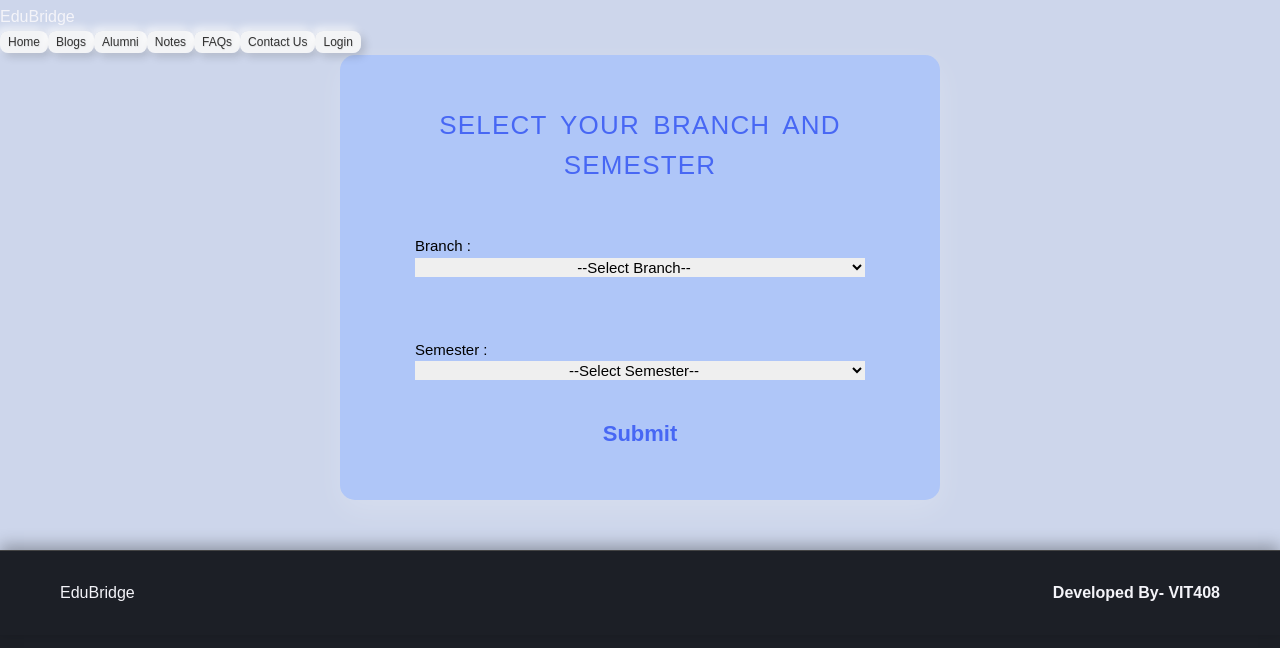
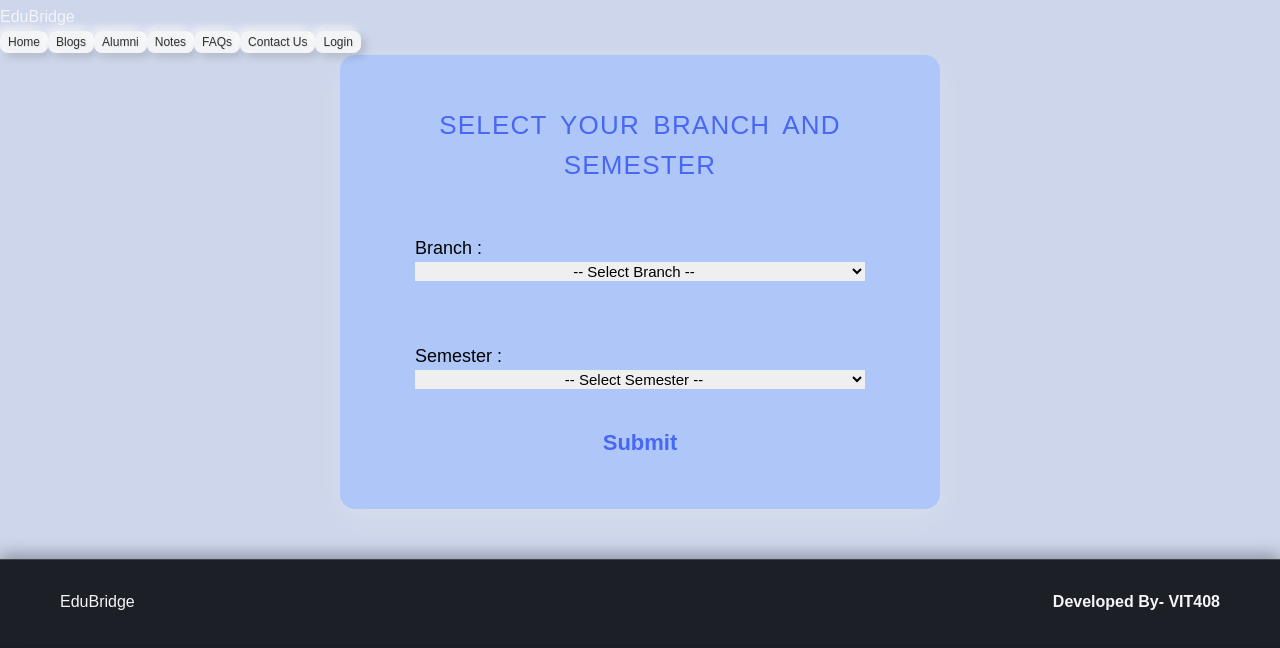
Before and after one commit to Gem2005/SIH-project, a React (Vite) app: page /study-material in a window 1280 px wide. Shown: the top 648 px of the page. Built offline with nearby package versions, Linux system fonts and the light colour scheme.

Commit message:
ui changes part 2

```diff
--- a/src/components/BranchSemesterSelection.tsx
+++ b/src/components/BranchSemesterSelection.tsx
@@ -24,28 +24,28 @@ const BranchSemesterSelection: React.FC = () => {
         <h2>Select Your Branch and Semester</h2>
         <div className="select-container">
           <label>
-            Branch :
+            <p id="c1">Branch :</p>
             <select value={branch} onChange={(e) => setBranch(e.target.value)} className="neomorphic-select">
-              <option value="" align="center" >--Select Branch--</option>
-              <option value="CSE" align="center">Computer Science</option>
-              <option value="ECE" align="center">Electronics and Communication Engineering</option>
-              <option value="Electrical" align="center">Electrical Engineering</option>
+              <option value=""  id="p1">-- Select Branch --</option>
+              <option value="CSE" id="p1">Computer Science</option>
+              <option value="ECE" id="p1">Electronics and Communication Engineering</option>
+              <option value="Electrical" id="p1">Electrical Engineering</option>
             </select>
           </label>
         </div>
         <div className="select-container">
           <label>
-            Semester :
+            <p id="c1">Semester :</p>
             <select value={semester} onChange={(e) => setSemester(e.target.value)} className="neomorphic-select">
-              <option value="" align="center" id="p1">--Select Semester--</option>
-              <option value="1st" align="center">1st Semester</option>
-              <option value="2nd" align="center">2nd Semester</option>
-              <option value="3rd" align="center">3rd Semester</option>
-              <option value="4th" align="center">4th Semester</option>
-              <option value="5th" align="center">5th Semester</option>
-              <option value="6th" align="center">6th Semester</option>
-              <option value="7th" align="center">7th Semester</option>
-              <option value="8th" align="center">8th Semester</option>
+              <option value=""  id="p1">-- Select Semester --</option>
+              <option value="1st" id="p1">1st Semester</option>
+              <option value="2nd" id="p1">2nd Semester</option>
+              <option value="3rd" id="p1">3rd Semester</option>
+              <option value="4th" id="p1">4th Semester</option>
+              <option value="5th" id="p1">5th Semester</option>
+              <option value="6th" id="p1">6th Semester</option>
+              <option value="7th" id="p1">7th Semester</option>
+              <option value="8th" id="p1">8th Semester</option>
             </select>
           </label>
         </div>
--- a/src/pages/StudentProfilePage.tsx
+++ b/src/pages/StudentProfilePage.tsx
@@ -1,5 +1,5 @@
 import React from 'react';
-import { useParams, useNavigate } from 'react-router-dom';
+import { useParams } from 'react-router-dom';
 import Navbar from '../components/Navbar';
 import Footer from '../components/Footer';
 import { studentProfiles } from '../data/studentProfilesData';
@@ -11,16 +11,16 @@ import '../styles/StudentProfilePage.css';
 
 const StudentProfilePage: React.FC = () => {
   const { studentId } = useParams<{ studentId: string }>();
-  const navigate = useNavigate();
+  // const navigate = useNavigate();
   const studentProfile = studentProfiles.find(profile => profile.id.toString() === studentId);
 
   if (!studentProfile) {
     return <div className="min-h-screen flex items-center justify-center text-lg">Student not found</div>;
   }
 
-  const handleMessageClick = () => {
-    navigate(`/chat/${studentProfile.id}`); // Navigate to the chat room with studentId
-  };
+  // const handleMessageClick = () => {
+  //   navigate(`/chat/${studentProfile.id}`); // Navigate to the chat room with studentId
+  // };
 
   return (
     <div className="min-h-screen flex flex-col bg-[#E0E5EC]">
--- a/src/pages/StudentsPage.tsx
+++ b/src/pages/StudentsPage.tsx
@@ -3,7 +3,7 @@ import { useParams, Link } from 'react-router-dom';
 import Navbar from '../components/Navbar';
 import Footer from '../components/Footer';
 import { students } from '../data/studentsData';
-import { colors } from '@mui/material';
+// import { colors } from '@mui/material';
 
 const StudentsPage: React.FC = () => {
   const { batchYear, branchName } = useParams<{ batchYear: string; branchName: string }>();
--- a/src/styles/BranchSemesterSelection.css
+++ b/src/styles/BranchSemesterSelection.css
@@ -51,6 +51,13 @@ label {
   font-size: 15px; /* Reduced font size */
   color: #000000; /* Lighter grey for labels */
   margin-bottom: 12px;
+}
+#p1{
+  font-size: 15px;
+  text-align: center;
+}
+#c1{
+  font-size: 18px;
 }
 
 /* Flat Design Select Element Styles */
```
